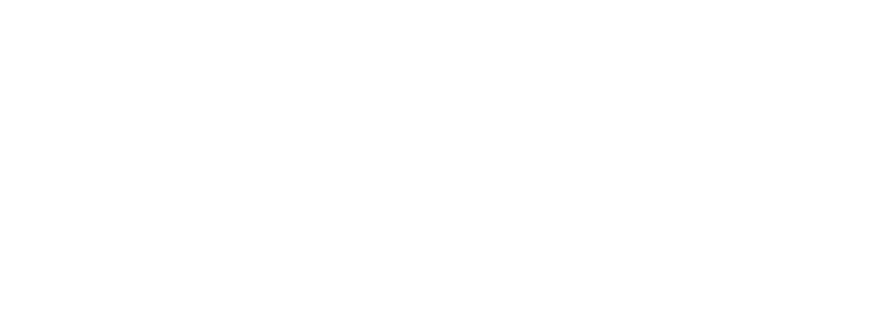
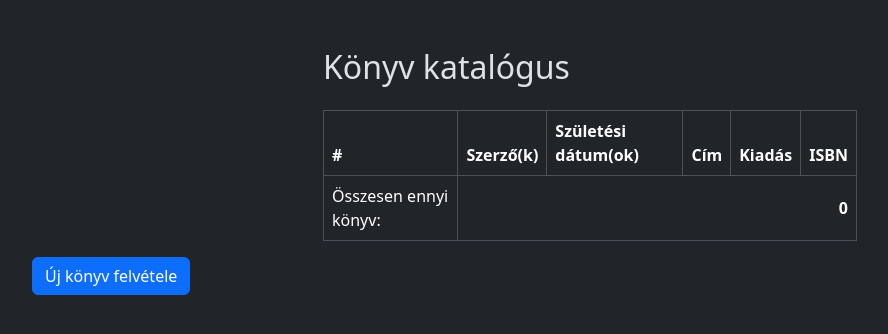
Before and after one commit to tarrgabor/konyvtarkevin, a plain HTML site: page konyvtarkatalogus/index.html in a window 1280 px wide. Shown: the whole page, without its empty margins (50-938 px from the left). Drawn offline with Linux system fonts and the light colour scheme.

Commit message:
html oldalak alapjai elkészítve

```diff
--- a/konyvtarkatalogus/index.html
+++ b/konyvtarkatalogus/index.html
@@ -1,5 +1,5 @@
 <!DOCTYPE html>
-<html lang="en">
+<html lang="en" data-bs-theme=dark>
 <head>
     <meta charset="UTF-8">
     <meta name="viewport" content="width=device-width, initial-scale=1.0">
@@ -9,6 +9,35 @@
 </head>
 <body>
 
+    <div class="container col">
+        <div class="container mt-5" style="width: 50%;">
+            <h2 class="mb-4">Könyv katalógus</h2>
+            <table class="table table-striped table-bordered">
+                <thead class="table-dark">
+                    <tr id="tr">
+                        <th scope="col">#</th>
+                        <th scope="col">Szerző(k)</th>
+                        <th scope="col">Születési dátum(ok)</th>
+                        <th scope="col">Cím</th>
+                        <th scope="col">Kiadás</th>
+                        <th scope="col">ISBN</th>
+
+                    </tr>
+                </thead>
+                <tbody>
+
+                </tbody>
+                <tfoot>
+                    <tr>
+                        <td>Összesen ennyi könyv:</td>
+                        <td colspan="8" class="text-end"><strong>0</strong></td>
+                    </tr>
+                </tfoot>
+            </table>
+        </div>
+
+        <button type="button" class="btn btn-primary" onclick="Upload()">Új könyv felvétele</button>
+
     <script src="frontend/assets/js/bootstrap.min.js"></script>
     <script src="frontend/assets/js/app.js"></script>
 </body>
```
Also changed, not shown: konyvtarkatalogus/frontend/views/new.html (added, +35 -0 lines).
